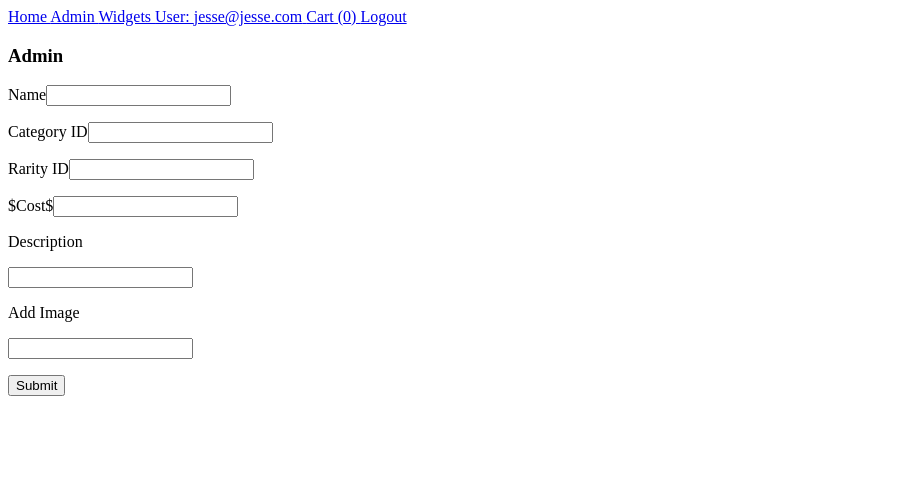
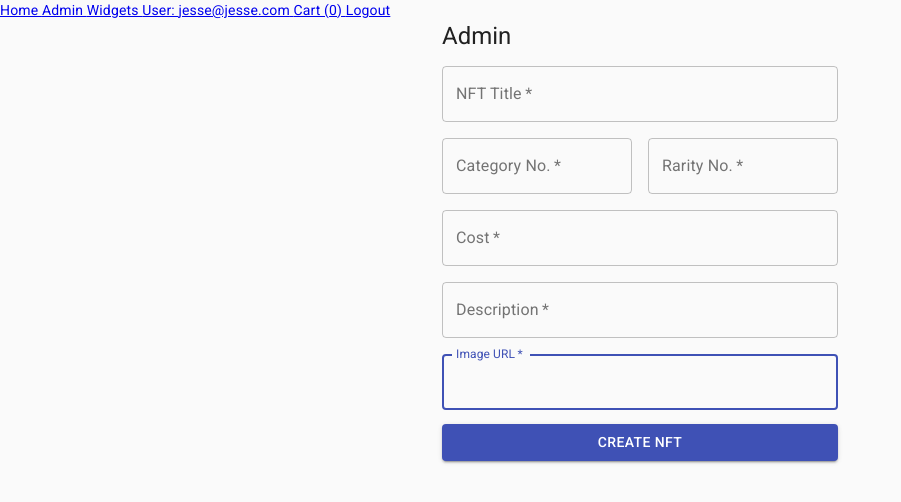
Before and after one commit to gwan93/VarrockGE, a React (Create React App) app: page /admin in a window 1280 px wide. Shown: the top 502 px of the page, without its empty margins (0-901 px from the left). Built offline with nearby package versions, Linux system fonts and the light colour scheme; no server answers.

Commit message:
create new form with material ui

```diff
--- a/src/screens/admin.jsx
+++ b/src/screens/admin.jsx
@@ -1,8 +1,11 @@
 import React, { useState, useContext } from "react";
 import axios from "axios";
 import { authContext } from "../AuthProvider";
+import { Typography, Button, CssBaseline, TextField, Grid, Container} from '@material-ui/core'
+import useStyles from './styles';
 
 export default function Admin(props) {
+  const classes = useStyles();
   const { setState } = useContext(authContext);
   const [name, setName] = useState("");
   const [categoryID, setCategoryID] = useState("");
@@ -69,75 +72,100 @@ export default function Admin(props) {
   };
 
   return (
-    <form enctype="multipart/form-data" method="POST" onSubmit={onSubmit}>
-      <div class="create-widget">
-        <h3>Admin</h3>
-        <label htmlFor="nameInput">Name</label>
-        <input
-          type="text"
-          class="form-control"
-          id="nameInput"
-          onChange={onCreateName}
-        ></input>
-      </div>
-      <p>
-        <div class="form-group">
-          <label htmlfor="category">Category ID</label>
-          <input
-            type="number"
-            class="form-control"
-            id="category"
-            onChange={onCreateCategory}
-          ></input>
+    <Container component="main" maxWidth="xs">
+      <CssBaseline />
+      <div className={classes.paper}>
+        <Typography component="h1" variant="h5">
+          Admin
+        </Typography>
+        <p></p>
+        <form className={classes.form} noValidate onSubmit={onSubmit}>
+        <Grid container spacing={2}>
+        <Grid item xs={12}>
+              <TextField
+                name="nftName"
+                variant="outlined"
+                required
+                fullWidth
+                id="nftName"
+                label="NFT Title"
+                onChange={onCreateName}
+                autoFocus
+              />
+            </Grid>
+            <Grid item xs={12} sm={6}>
+              <TextField
+                name="category"
+                variant="outlined"
+                required
+                fullWidth
+                id="category"
+                label="Category No."
+                onChange={onCreateCategory}
+                autoFocus
+              />
+            </Grid>
+            <Grid item xs={12} sm={6}>
+              <TextField
+                name="rarity"
+                variant="outlined"
+                required
+                fullWidth
+                id="rarity"
+                label="Rarity No."
+                onChange={onCreateRarity}
+                autoFocus
+              />
+            </Grid>
+            <Grid item xs={12}>
+              <TextField
+                name="cost"
+                variant="outlined"
+                required
+                fullWidth
+                id="cost"
+                label="Cost"
+                onChange={onCreateCost}
+                autoFocus
+              />
+            </Grid>
+            <Grid item xs={12}>
+              <TextField
+                name="description"
+                variant="outlined"
+                required
+                fullWidth
+                id="description"
+                label="Description"
+                onChange={onCreateDescription}
+                autoFocus
+              />
+            </Grid>
+            <Grid item xs={12}>
+              <TextField
+                name="imageUrl"
+                variant="outlined"
+                required
+                fullWidth
+                id="imageUrl"
+                label="Image URL"
+                onChange={onCreateImage}
+                autoFocus
+              />
+            </Grid>
+            </Grid>
+            <p></p>
+            <Button
+            type="submit"
+            fullWidth
+            variant="contained"
+            color="primary"
+            className={classes.submit}
+          >
+            Create NFT
+          </Button>
+        </form>
         </div>
-      </p>
-      <p>
-        <div class="form-group">
-          <label htmlfor="rarity">Rarity ID</label>
-          <input
-            type="number"
-            class="form-control"
-            id="rarity"
-            onChange={onCreateRarity}
-          ></input>
-        </div>
-      </p>
-      <div class="form-group">
-        <label htmlFor="cost">$Cost$</label>
-        <input
-          type="number"
-          class="form-control"
-          id="cost"
-          onChange={onCreateCost}
-        ></input>
-      </div>
-      <p></p>
-      <div class="form-group">
-        <label htmlfor="widget-description">Description</label>
-        <p>
-          <input
-            type="text"
-            class="form-control"
-            id="widget-description"
-            onChange={onCreateDescription}
-          ></input>
-        </p>
-        <p></p>
-        <div class="form-group">
-          <label for="imgFile">Add Image</label>
-          <p>
-            <input
-              type="url"
-              class="form-control"
-              id="imgFile"
-              onChange={onCreateImage}
-            ></input>
-          </p>
-        </div>
-      </div>
-      <button type="submit" className="submit">
-        Submit
-      </button>
-    </form>
+        </Container>
   );
 }
```
